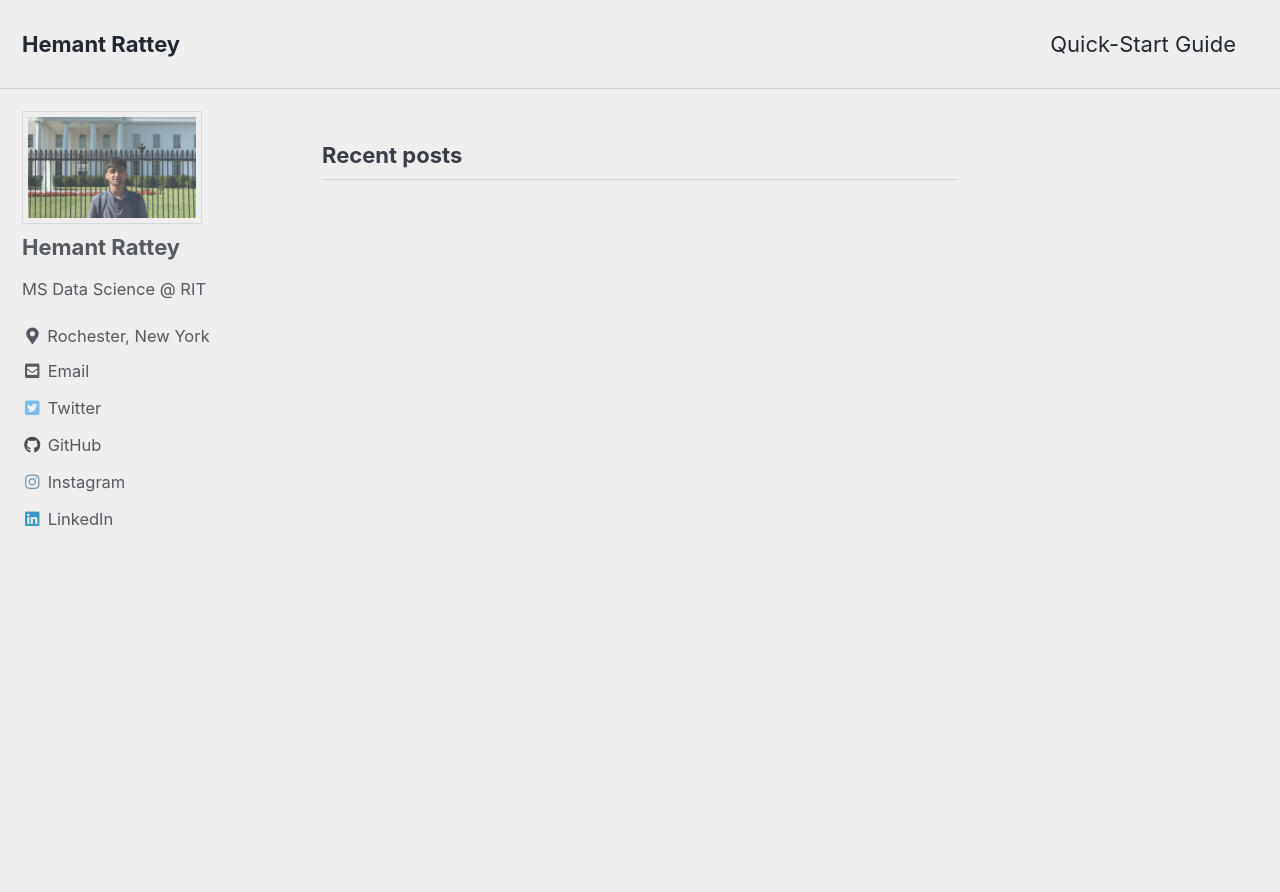
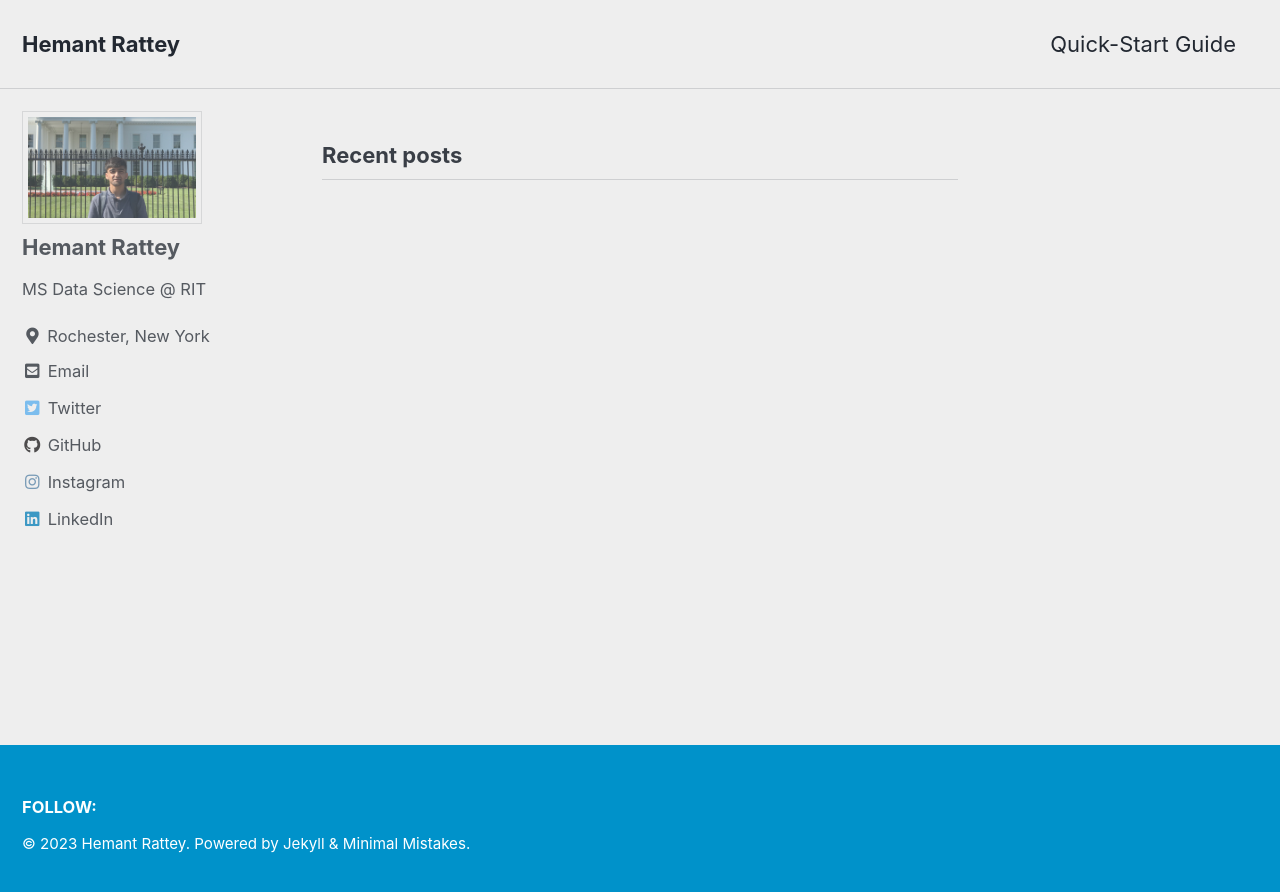
Before and after one commit to hemantrattey/Website, a Jekyll site: the page built from index.html, in a window 1280 px wide. Shown: the top 892 px of the page. Built offline with Jekyll 4.4.1, drawn with Linux system fonts in a browser that asks for light colours; cached includes are drawn as plain includes; the list of posts is cut into pages by our own code.

Commit message:
Updated footer

```diff
--- a/_includes/footer.html
+++ b/_includes/footer.html
@@ -1,8 +1,8 @@
 <div class="page__footer-follow">
   <ul class="social-icons">
-    <!-- {% if site.data.ui-text[site.locale].follow_label %}
+    {% if site.data.ui-text[site.locale].follow_label %}
       <li><strong>{{ site.data.ui-text[site.locale].follow_label }}</strong></li>
-    {% endif %} -->
+    {% endif %}
 
     {% if site.footer.links %}
       {% for link in site.footer.links %}
--- a/_layouts/default.html
+++ b/_layouts/default.html
@@ -28,14 +28,12 @@
       </div>
     {% endif %}
 
-    {% comment %}
-    <div class="page__footer">
+    <div id="footer" class="page__footer">
       <footer>
         {% include footer/custom.html %}
-        {% include footer.html %}
+        {% include_cached footer.html %}
       </footer>
     </div>
-    {% endcomment %}
 
     {% include scripts.html %}
 
```
